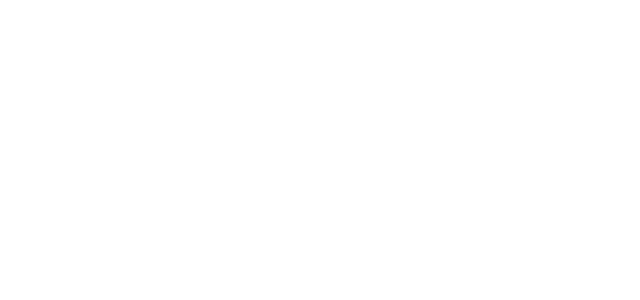
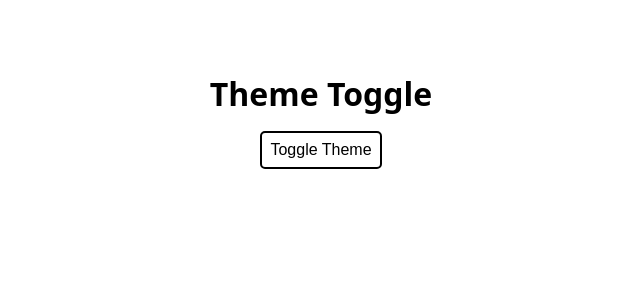
Before and after one commit to Espadv69/useState-Basics, a React (Vite) app in the folder BackgroundToggle/: page / in a window 1280 px wide. Shown: the top 300 px of the page, without its empty margins (319-959 px from the left). Built offline with nearby package versions, Linux system fonts and the light colour scheme; the HTML template or start-up script is replaced by a standard one.

Commit message:
Implement theme toggle button and display in ThemeToggle component

```diff
--- a/BackgroundToggle/src/components/ThemeToogle/ThemeToggle.jsx
+++ b/BackgroundToggle/src/components/ThemeToogle/ThemeToggle.jsx
@@ -9,6 +9,15 @@
   const toggleTheme = () => {
     setTheme((prevTheme) => (prevTheme === 'light' ? 'dark' : 'light'))
   }
+
+  return (
+    <div className={`theme-toggle ${theme}`}>
+      <h1>Theme Toggle</h1>
+      <button onClick={toggleTheme} className="toggle-btn">
+        Toggle Theme
+      </button>
+    </div>
+  )
 }
 
 export default ThemeToggle
```
